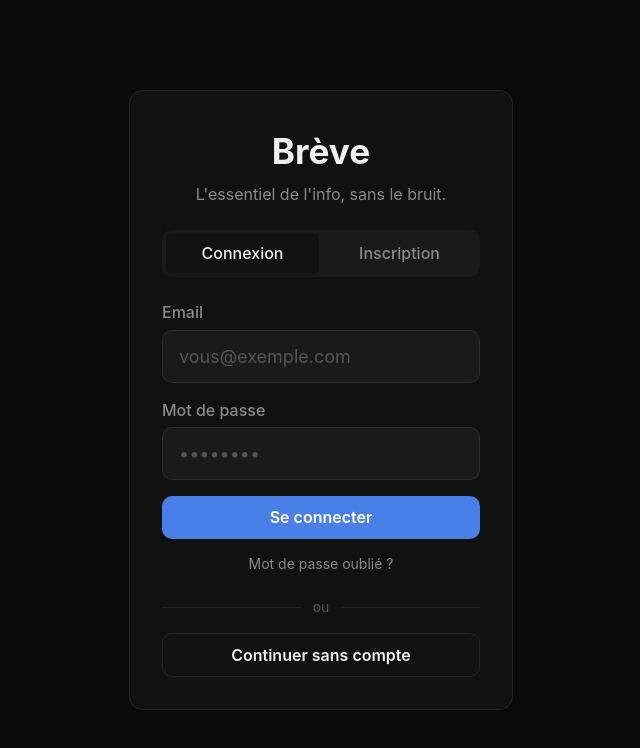
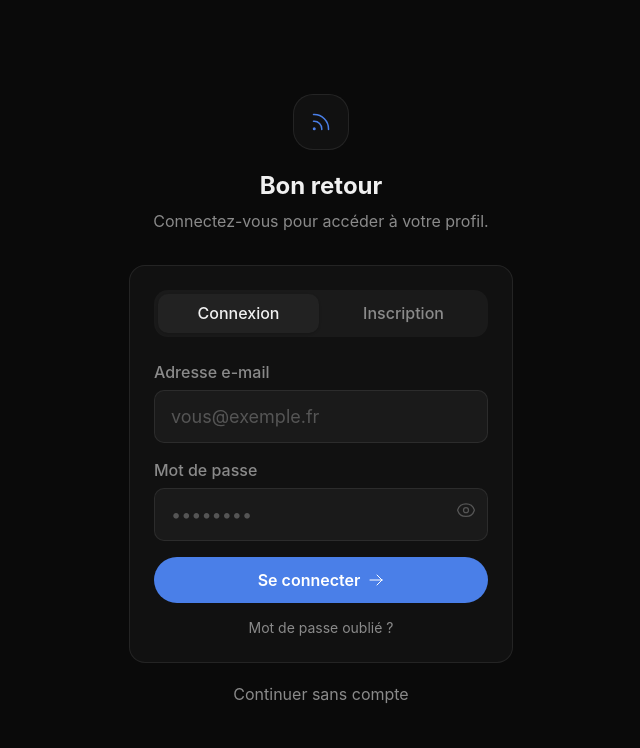
Before and after one commit to JulienTom33/breve, a React (Vite) app: page /auth in a window 1280 px wide. Shown: the top 748 px of the page, without its empty margins (319-959 px from the left). Built offline with nearby package versions, Linux system fonts and the light colour scheme; no server answers; a web font is replaced by a local one.

Commit message:
feat(#86): refonte design page auth — titres dynamiques, icone oeil, rounded-full btn
Co-Authored-By: Claude Sonnet 4.6 <noreply@anthropic.com>

```diff
--- a/src/components/ui/Input/Input.tsx
+++ b/src/components/ui/Input/Input.tsx
@@ -1,28 +1,37 @@
-import { FC, InputHTMLAttributes } from 'react'
+import { FC, InputHTMLAttributes, ReactNode } from 'react'
 
 interface InputProps extends Omit<InputHTMLAttributes<HTMLInputElement>, 'className'> {
   id: string
   label?: string
   error?: string
+  endAdornment?: ReactNode
 }
 
-const Input: FC<InputProps> = ({ id, label, error, ...props }) => (
+const Input: FC<InputProps> = ({ id, label, error, endAdornment, ...props }) => (
   <div className="flex flex-col gap-1.5">
     {label && (
       <label htmlFor={id} className="text-text-muted text-sm font-medium">
         {label}
       </label>
     )}
+    <div className="relative">
       <input
         id={id}
         className={[
-        'bg-surface-2 text-text placeholder:text-text-faint rounded-md px-4 py-3 text-base outline-none transition-colors duration-150 ease-out-expo border',
+          'w-full bg-surface-2 text-text placeholder:text-text-faint rounded-md px-4 py-3 text-base outline-none transition-colors duration-150 ease-out-expo border',
+          endAdornment ? 'pr-12' : '',
           error
             ? 'border-error-500 focus:shadow-focus-error'
             : 'border-border focus:border-primary-500 focus:shadow-focus-primary',
-      ].join(' ')}
+        ]
+          .filter(Boolean)
+          .join(' ')}
         {...props}
       />
+      {endAdornment && (
+        <div className="absolute right-3 top-1/2 -translate-y-1/2">{endAdornment}</div>
+      )}
+    </div>
     {error && <p className="text-error text-xs">{error}</p>}
   </div>
 )
--- a/src/hooks/useAuth.ts
+++ b/src/hooks/useAuth.ts
@@ -6,7 +6,7 @@ interface UseAuthReturn {
   user: User | null
   loading: boolean
   signIn: (email: string, password: string) => Promise<AuthError | null>
-  signUp: (email: string, password: string) => Promise<AuthError | null>
+  signUp: (email: string, password: string, fullName: string) => Promise<AuthError | null>
   signInAnonymously: () => Promise<AuthError | null>
   signOut: () => Promise<void>
   resetPassword: (email: string) => Promise<AuthError | null>
@@ -34,10 +34,16 @@ export function useAuth(): UseAuthReturn {
     return error
   }, [])
 
-  const signUp = useCallback(async (email: string, password: string) => {
-    const { data, error } = await supabase.auth.signUp({ email, password })
+  const signUp = useCallback(async (email: string, password: string, fullName: string) => {
+    const { data, error } = await supabase.auth.signUp({
+      email,
+      password,
+      options: { data: { full_name: fullName } },
+    })
     if (!error && data.user) {
-      await supabase.from('profiles').insert({ id: data.user.id, email: data.user.email })
+      await supabase
+        .from('profiles')
+        .insert({ id: data.user.id, email: data.user.email, full_name: fullName })
     }
     return error
   }, [])
--- a/src/pages/AuthPage.tsx
+++ b/src/pages/AuthPage.tsx
@@ -1,49 +1,55 @@
 import { FC, FormEvent, useState } from 'react'
 import { useNavigate } from 'react-router-dom'
-import Button from '@/components/ui/Button/Button'
+import { RssIcon, EyeIcon, EyeSlashIcon, ArrowRightIcon } from '@heroicons/react/24/outline'
 import Input from '@/components/ui/Input/Input'
 import { useAuth } from '@/hooks/useAuth'
 
 type Mode = 'login' | 'register'
+
+const MODES = {
+  login: {
+    title: 'Bon retour',
+    subtitle: 'Connectez-vous pour accéder à votre profil.',
+    submit: 'Se connecter',
+  },
+  register: {
+    title: 'Créer un compte',
+    subtitle: 'Rejoignez Brève et personnalisez vos actualités.',
+    submit: 'Créer mon compte',
+  },
+}
 
 const AuthPage: FC = () => {
   const navigate = useNavigate()
   const { signIn, signUp, signInAnonymously, resetPassword } = useAuth()
 
   const [mode, setMode] = useState<Mode>('login')
+  const [fullName, setFullName] = useState('')
   const [email, setEmail] = useState('')
   const [password, setPassword] = useState('')
-  const [confirm, setConfirm] = useState('')
+  const [showPassword, setShowPassword] = useState(false)
   const [error, setError] = useState('')
   const [resetSent, setResetSent] = useState(false)
   const [submitting, setSubmitting] = useState(false)
 
-  const clearForm = () => {
+  const switchMode = (next: Mode) => {
+    setMode(next)
     setPassword('')
-    setConfirm('')
     setError('')
     setResetSent(false)
-  }
-
-  const switchMode = (next: Mode) => {
-    setMode(next)
-    clearForm()
+    setShowPassword(false)
   }
 
   const handleSubmit = async (e: FormEvent) => {
     e.preventDefault()
     setError('')
     setResetSent(false)
+    setSubmitting(true)
 
-    if (mode === 'register' && password !== confirm) {
-      setError('Les mots de passe ne correspondent pas.')
-      return
-    }
+    const err =
+      mode === 'login' ? await signIn(email, password) : await signUp(email, password, fullName)
 
-    setSubmitting(true)
-    const err = mode === 'login' ? await signIn(email, password) : await signUp(email, password)
     setSubmitting(false)
-
     if (err) {
       setError(err.message)
     } else {
@@ -78,32 +84,56 @@ const AuthPage: FC = () => {
     }
   }
 
+  const EyeToggle = (
+    <button
+      id="auth-page__button--toggle-password"
+      type="button"
+      onClick={() => setShowPassword((v) => !v)}
+      aria-label={showPassword ? 'Masquer le mot de passe' : 'Afficher le mot de passe'}
+      className="text-text-faint hover:text-text-muted transition-colors"
+    >
+      {showPassword ? <EyeSlashIcon className="w-5 h-5" /> : <EyeIcon className="w-5 h-5" />}
+    </button>
+  )
+
+  const meta = MODES[mode]
+
   return (
     <div
       id="auth-page__container--main"
-      className="min-h-screen bg-bg flex items-center justify-center p-4"
+      className="min-h-screen bg-bg flex flex-col items-center justify-center p-6"
     >
+      {/* Header: icon + title + subtitle */}
+      <div id="auth-page__header--main" className="mb-8 text-center">
+        <div
+          id="auth-page__icon--logo"
+          className="mx-auto mb-5 w-14 h-14 bg-surface border border-border rounded-xl flex items-center justify-center"
+        >
+          <RssIcon className="w-6 h-6 text-primary" />
+        </div>
+        <h1 id="auth-page__title--main" className="text-2xl font-bold mb-2">
+          {meta.title}
+        </h1>
+        <p id="auth-page__subtitle--main" className="text-text-muted text-sm">
+          {meta.subtitle}
+        </p>
+      </div>
+
+      {/* Card */}
       <div
         id="auth-page__card--main"
-        className="bg-surface border border-border rounded-lg p-8 w-full max-w-sm"
+        className="w-full max-w-sm bg-surface border border-border rounded-2xl p-6"
       >
-        <h1 id="auth-page__title--main" className="mb-1 text-center font-display">
-          Brève
-        </h1>
-        <p id="auth-page__subtitle--main" className="text-text-muted text-sm text-center mb-6">
-          L'essentiel de l'info, sans le bruit.
-        </p>
-
-        {/* Toggle tabs */}
-        <div id="auth-page__tabs--main" className="flex bg-surface-2 rounded-md p-1 mb-6 gap-1">
+        {/* Tabs */}
+        <div id="auth-page__tabs--main" className="flex bg-surface-2 rounded-lg p-1 mb-6 gap-1">
           <button
             id="auth-page__tab--login"
             type="button"
             onClick={() => switchMode('login')}
             className={[
-              'flex-1 py-2 text-sm font-medium rounded transition-colors duration-150',
+              'flex-1 py-2 text-sm font-medium rounded-md transition-colors duration-150',
               mode === 'login'
-                ? 'bg-surface text-text shadow-sm'
+                ? 'bg-surface-offset text-text shadow-sm'
                 : 'text-text-muted hover:text-text',
             ].join(' ')}
           >
@@ -114,9 +144,9 @@ const AuthPage: FC = () => {
             type="button"
             onClick={() => switchMode('register')}
             className={[
-              'flex-1 py-2 text-sm font-medium rounded transition-colors duration-150',
+              'flex-1 py-2 text-sm font-medium rounded-md transition-colors duration-150',
               mode === 'register'
-                ? 'bg-surface text-text shadow-sm'
+                ? 'bg-surface-offset text-text shadow-sm'
                 : 'text-text-muted hover:text-text',
             ].join(' ')}
           >
@@ -126,13 +156,26 @@ const AuthPage: FC = () => {
 
         <form id="auth-page__form--main" onSubmit={handleSubmit} noValidate>
           <div className="flex flex-col gap-4">
+            {mode === 'register' && (
+              <Input
+                id="auth-page__input--name"
+                label="Nom complet"
+                type="text"
+                value={fullName}
+                onChange={(e) => setFullName(e.target.value)}
+                placeholder="Alexis Bernard"
+                autoComplete="name"
+                required
+              />
+            )}
+
             <Input
               id="auth-page__input--email"
-              label="Email"
+              label="Adresse e-mail"
               type="email"
               value={email}
               onChange={(e) => setEmail(e.target.value)}
-              placeholder="vous@exemple.com"
+              placeholder="vous@exemple.fr"
               autoComplete="email"
               required
             />
@@ -140,26 +183,14 @@ const AuthPage: FC = () => {
             <Input
               id="auth-page__input--password"
               label="Mot de passe"
-              type="password"
+              type={showPassword ? 'text' : 'password'}
               value={password}
               onChange={(e) => setPassword(e.target.value)}
               placeholder="••••••••"
               autoComplete={mode === 'login' ? 'current-password' : 'new-password'}
+              endAdornment={EyeToggle}
               required
             />
-
-            {mode === 'register' && (
-              <Input
-                id="auth-page__input--confirm"
-                label="Confirmer le mot de passe"
-                type="password"
-                value={confirm}
-                onChange={(e) => setConfirm(e.target.value)}
-                placeholder="••••••••"
-                autoComplete="new-password"
-                required
-              />
-            )}
 
             {error && (
               <p id="auth-page__error--main" className="text-error text-sm">
@@ -173,14 +204,15 @@ const AuthPage: FC = () => {
               </p>
             )}
 
-            <Button
+            <button
+              id="auth-page__button--submit"
               type="submit"
-              variant="primary"
               disabled={submitting}
-              className="w-full justify-center"
+              className="w-full flex items-center justify-center gap-2 rounded-full bg-primary text-white py-3 font-semibold text-sm transition-colors hover:bg-primary-hover active:bg-primary-active disabled:opacity-50 disabled:cursor-not-allowed"
             >
-              {submitting ? 'Chargement…' : mode === 'login' ? 'Se connecter' : 'Créer un compte'}
-            </Button>
+              {submitting ? 'Chargement…' : meta.submit}
+              {!submitting && <ArrowRightIcon className="w-4 h-4" />}
+            </button>
 
             {mode === 'login' && (
               <button
@@ -195,24 +227,18 @@ const AuthPage: FC = () => {
             )}
           </div>
         </form>
+      </div>
 
-        <div id="auth-page__divider--anonymous" className="mt-6">
-          <div className="flex items-center gap-3 mb-4">
-            <div className="flex-1 h-px bg-border" />
-            <span className="text-text-faint text-xs">ou</span>
-            <div className="flex-1 h-px bg-border" />
-          </div>
-
-          <Button
-            variant="ghost"
-            onClick={handleAnonymous}
-            disabled={submitting}
-            className="w-full justify-center"
-          >
-            Continuer sans compte
-          </Button>
-        </div>
-      </div>
+      {/* Anonymous access */}
+      <button
+        id="auth-page__button--anonymous"
+        type="button"
+        onClick={handleAnonymous}
+        disabled={submitting}
+        className="mt-5 text-text-muted text-sm hover:text-text transition-colors disabled:opacity-50"
+      >
+        Continuer sans compte
+      </button>
     </div>
   )
 }
```
Also changed, not shown: 2 other files (tests, documents, lock files or other folders). Lines whose indentation alone changed are shown as unchanged.
